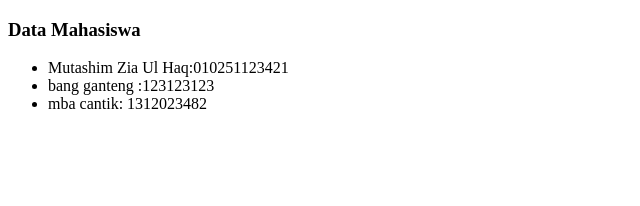
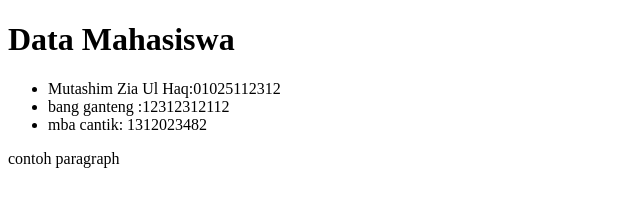
Before and after one commit to mtshmzlhq/Basic-Git, a plain HTML site: page mahasiswa.html in a window 1280 px wide. Shown: the whole page, without its empty margins (0-640 px from the left). Drawn offline with Linux system fonts and the light colour scheme.

Commit message:
menambah data mahasiswa

```diff
--- a/mahasiswa.html
+++ b/mahasiswa.html
@@ -6,11 +6,12 @@
     <title>Mencoba GIT</title>
 </head>
 <body>
-    <h3>Data Mahasiswa</h3>
+    <h1>Data Mahasiswa</h1>
     <ul>
-        <li>Mutashim Zia Ul Haq:010251123421</li>
-        <li>bang ganteng :123123123</li>
+        <li>Mutashim Zia Ul Haq:01025112312</li>
+        <li>bang ganteng :12312312112</li>
         <li>mba cantik: 1312023482</li>
     </ul>
+    <p>contoh paragraph</p>
 </body>
 </html>
```
Also changed, not shown: 1 other file.
